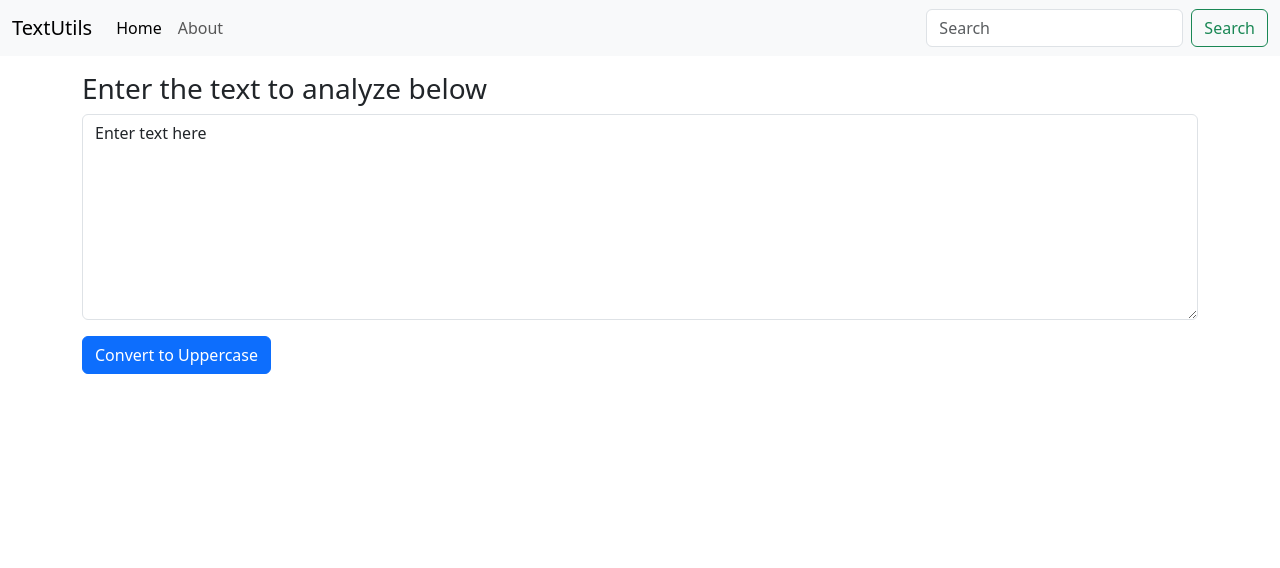
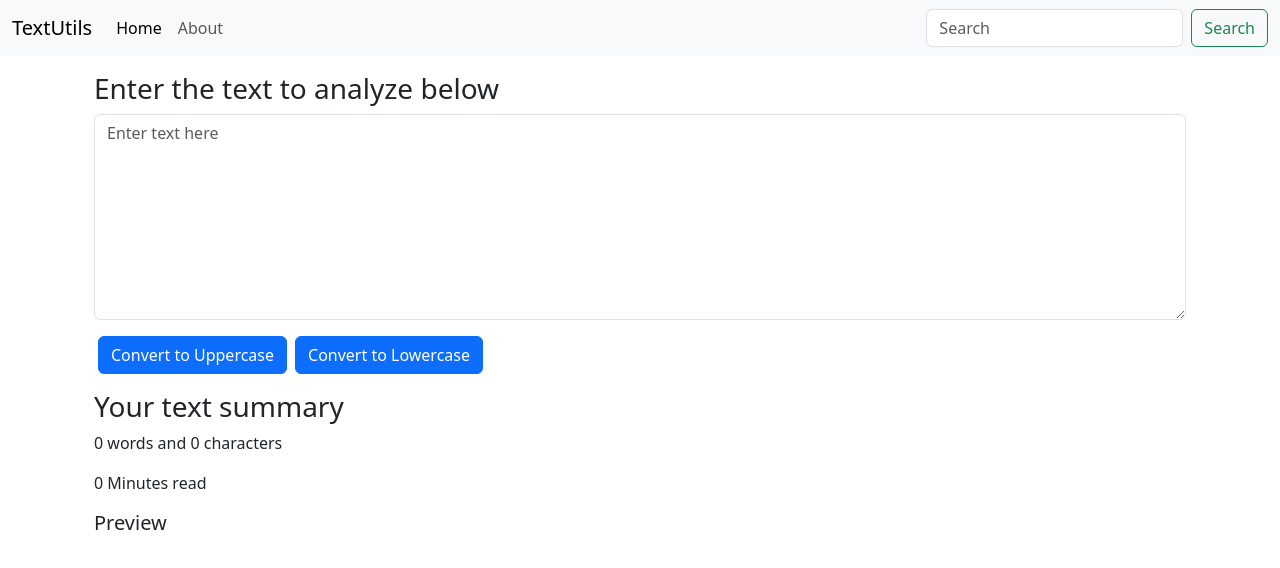
Before and after one commit to dhirajsingh29/reactcodebase, a React (Create React App) app: page / in a window 1280 px wide. Shown: the top 568 px of the page. Built offline with nearby package versions, Linux system fonts and the light colour scheme.

Commit message:
Adding more logic to TextUtils

```diff
--- a/src/components/TextForm.js
+++ b/src/components/TextForm.js
@@ -9,16 +9,22 @@ export default function TextForm(props) {
         setText(newText);
     };
 
+    const handleLowercaseClick = () => {
+        let newText = text.toLowerCase();
+        setText(newText);
+    };
+
     // without handleOnChange typing in textarea will be restricted
     const handleOnChange = (event) => {
         // console.log("On Change");
         setText(event.target.value);
     };
 
-    const [text, setText] = useState('Enter text here');
+    const [text, setText] = useState('');
 
     return (
-        <div>
+        <>
+            <div className="container">
                 <h3>{props.heading}</h3>
                 <div className="mb-3">
                     <textarea
@@ -26,15 +32,28 @@ export default function TextForm(props) {
                         value={text}
                         onChange={handleOnChange}
                         id="myBox"
-                    rows="8">
+                        rows="8"
+                        placeholder="Enter text here">
                     </textarea>
                 </div>
                 <button
-                className="btn btn-primary"
-                onClick={handleUppercaseClick}
-            >
+                    className="btn btn-primary mx-1"
+                    onClick={handleUppercaseClick}>
                     Convert to Uppercase
                 </button>
+                <button
+                    className="btn btn-primary mx-1"
+                    onClick={handleLowercaseClick}>
+                    Convert to Lowercase
+                </button>
             </div>
+            <div className="container my-3">
+                <h3>Your text summary</h3>
+                <p>{text.length === 0 ? 0 : text.split(' ').length} words and {text.length} characters</p>
+                <p>{0.008 * (text.length === 0 ? 0 : text.split(' ').length)} Minutes read</p>
+                <h5>Preview</h5>
+                <p>{text}</p>
+            </div>
+        </>
     );
 }
```
Lines whose indentation alone changed are shown as unchanged.
